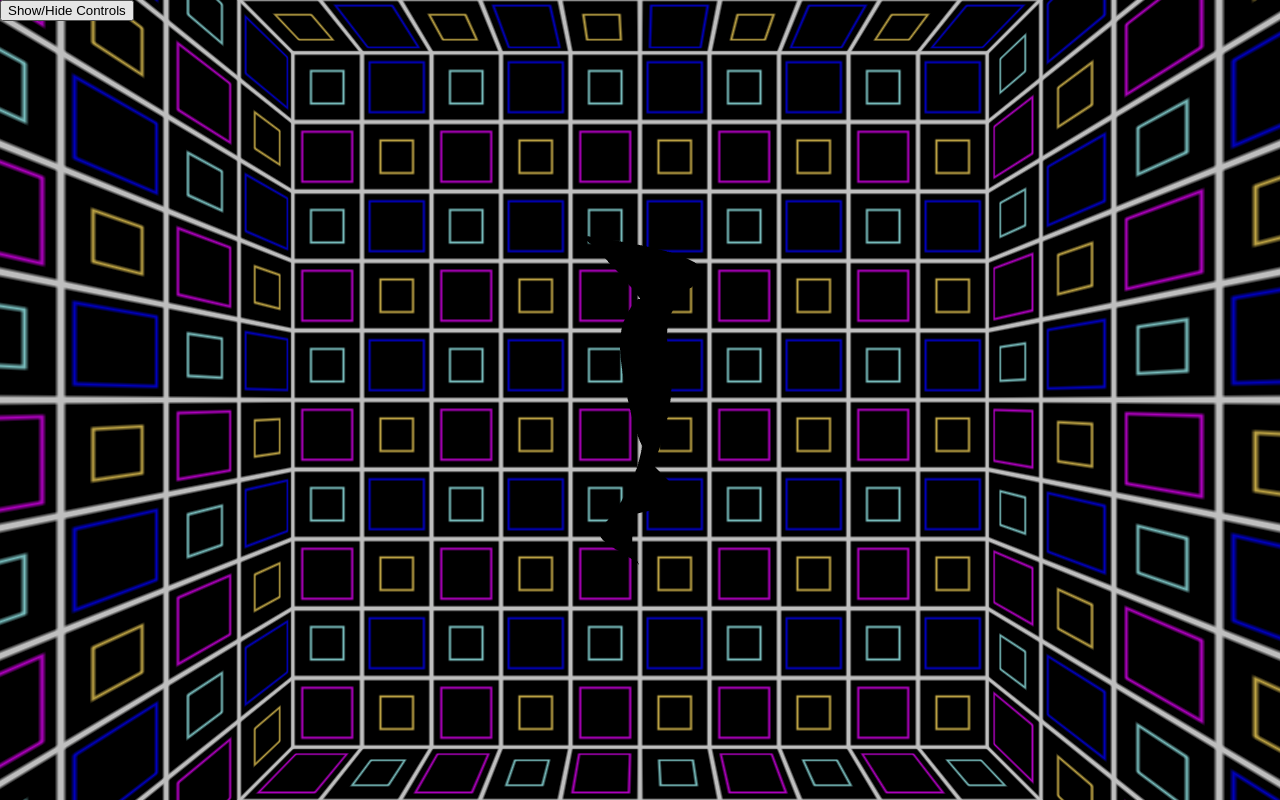
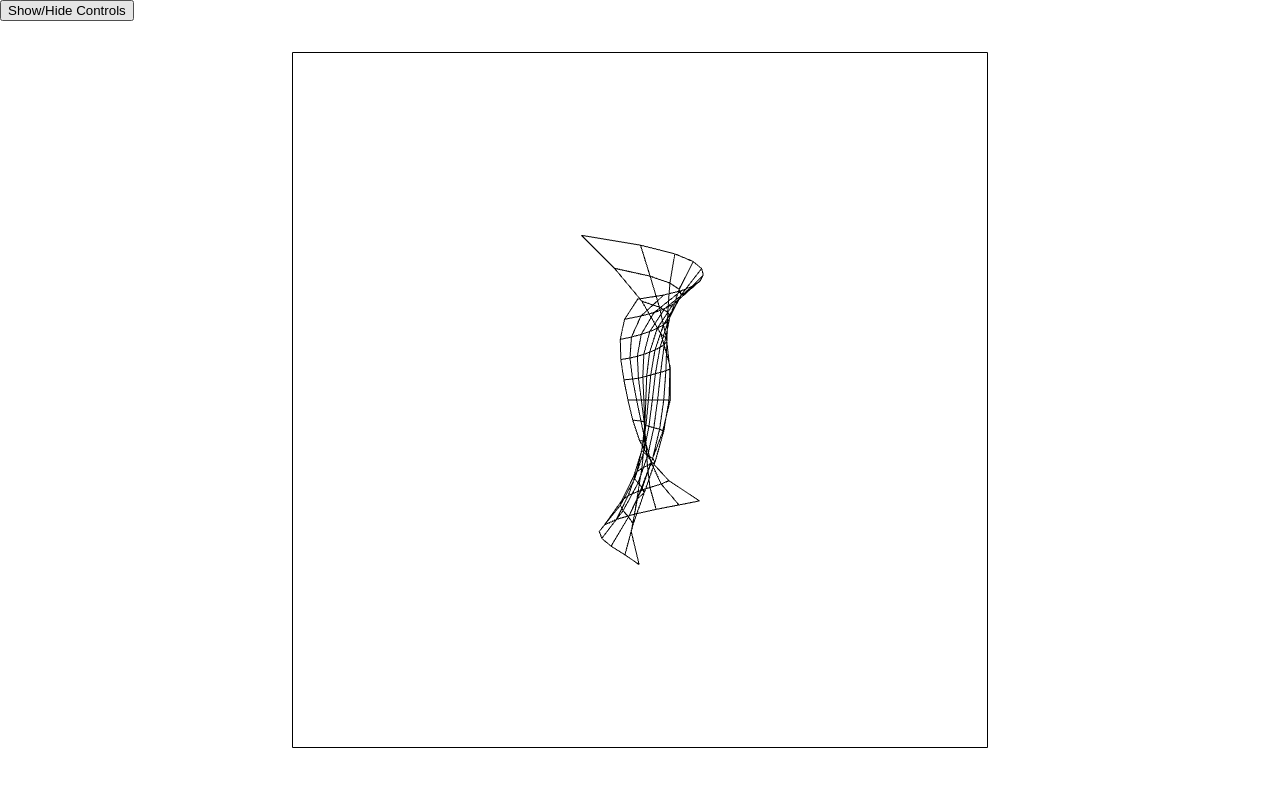
Before and after one commit to alchemistake/CS465-ASSG3, a plain HTML site: page index.html in a window 1280 px wide. Drawn offline with Linux system fonts and the light colour scheme.

Commit message:
Prep for multi shader - 2

```diff
--- a/bezier.js
+++ b/bezier.js
@@ -2,10 +2,10 @@
 let noControlPoints = [4, 4];
 let combinations = {};
 let controlPoints = [];
-let noStep = 100;
+let noStep = 10;
 let stepSize = 1. / noStep;
 
-let surfaceVertexPos, surfaceTextPos, surfaceIndex, surfaceNormal;
+let surfaceVertexPos, surfaceTextPos, surfaceIndex, surfaceNormal, surfaceWireframeIndex;
 
 function generateControlPoints() {
     controlPoints = [];
@@ -94,6 +94,7 @@ function runGrid() {
     surfaceTextPos = [];
     surfaceIndex = [];
     surfaceNormal = [];
+    surfaceWireframeIndex = [];
 
     for (let i = 0; i <= noStep; i++) {
         for (let j = 0; j <= noStep; j++) {
@@ -106,12 +107,23 @@ function runGrid() {
 
     for (let i = 0; i < noStep; i++) {
         for (let j = 0; j < noStep; j++) {
-            surfaceIndex.push(j * (noStep + 1) + i);
-            surfaceIndex.push(j * (noStep + 1) + i + 1);
-            surfaceIndex.push((j + 1) * (noStep + 1) + i);
-            surfaceIndex.push(j * (noStep + 1) + i + 1);
-            surfaceIndex.push((j + 1) * (noStep + 1) + i + 1);
-            surfaceIndex.push((j + 1) * (noStep + 1) + i);
+            surfaceIndex.push(i * (noStep + 1) + j);
+            surfaceIndex.push(i * (noStep + 1) + j + 1);
+            surfaceIndex.push((i + 1) * (noStep + 1) + j);
+
+            surfaceIndex.push(i * (noStep + 1) + j + 1);
+            surfaceIndex.push((i + 1) * (noStep + 1) + j);
+            surfaceIndex.push((i + 1) * (noStep + 1) + j + 1);
+
+            surfaceWireframeIndex.push(i * (noStep + 1) + j);
+            surfaceWireframeIndex.push(i * (noStep + 1) + j + 1);
+            surfaceWireframeIndex.push(i * (noStep + 1) + j + 1);
+            surfaceWireframeIndex.push((i + 1) * (noStep + 1) + j + 1);
+            surfaceWireframeIndex.push((i + 1) * (noStep + 1) + j + 1);
+            surfaceWireframeIndex.push((i + 1) * (noStep + 1) + j);
+            surfaceWireframeIndex.push((i + 1) * (noStep + 1) + j);
+            surfaceWireframeIndex.push(i * (noStep + 1) + j);
+
         }
     }
 }
--- a/index.html
+++ b/index.html
@@ -31,7 +31,7 @@
     {
         vec3 lightVector = normalize(lightPosition - vPosition.xyz);
         vec3 cameraVector = normalize(cameraPosition - vPosition.xyz);
-        vec4 diffusePart = diffuse * dot(normalize(vNormal), lightVector);
+        vec4 diffusePart = -1. * diffuse * dot(normalize(vNormal), lightVector);
         vec4 specularPart = specular * dot(normalize(lightVector + cameraVector), normalize(vNormal));
 
         fColor = specularPart + diffusePart + ambient;
@@ -41,8 +41,6 @@
         gl_Position = projectionMatrix * modelViewMatrix * vPosition;
         fTexPosition = vTexPosition;
     }
-
-
 
     </script>
 
@@ -62,6 +60,32 @@
         rColor.a = 1.;
         gl_FragColor = rColor;
     }
+
+
+    </script>
+
+    <script id="wireframe-vs" type="x-shader/x-vertex">
+    attribute  vec4 vPosition;
+    attribute vec3 vNormal;
+
+    uniform mat4 modelViewMatrix;
+    uniform mat4 projectionMatrix;
+
+    void main()
+    {
+        gl_Position = projectionMatrix * modelViewMatrix * vPosition;
+    }
+
+
+    </script>
+
+    <script id="wireframe-fs" type="x-shader/x-fragment">
+    precision mediump float;
+
+    void main(){
+        gl_FragColor = vec4(0.,0.,0.,1.);
+    }
+
     </script>
 
     <script type="text/javascript" src="Common/webgl-utils.js"></script>
--- a/view.js
+++ b/view.js
@@ -19,6 +19,12 @@ let intensityAmb = 0.5, intensityLight = 0.5;
 // Textures are hold here to have access from multiple scripts
 let textures = {};
 let activeTexture = "marble";
+
+let gouraudVS, gouraudFS;
+let wireframeVS, wireframeFS;
+let currentVS, currentFS;
+
+let msg;
 
 // Cube constants
 const cubeVertexPos = [
@@ -93,13 +99,16 @@ const cubeIndex = [
     16, 17, 18, 16, 18, 19, // Right face
     20, 21, 22, 20, 22, 23  // Left face
 ];
+const cubeWireframeIndex = [0, 1, 1, 2, 2, 3, 3, 0, 0, 4, 1, 7, 3, 5, 2, 6, 4, 5, 5, 6, 6, 7, 7, 4];
 let cubeNormal = [];
 for (let i = 0; i < cubeVertexPos.length; i++) {
-    cubeNormal.push(-1 * cubeVertexPos[i] / Math.sqrt(3 * 50 * 50));
+    cubeNormal.push(cubeVertexPos[i] / Math.sqrt(3 * 50 * 50));
 }
 
 // Objects
 let cube, surface;
+
+let currentShader = "wireframe";
 
 window.onload = function init() {
     canvas = document.getElementById("gl-canvas");
@@ -110,16 +119,11 @@ window.onload = function init() {
     }
 
     gl.viewport(0, 0, canvas.width, canvas.height);
-    gl.clearColor(.5, .5, .5, 1.0);
+    gl.clearColor(1., 1., 1., 1.);
     gl.enable(gl.DEPTH_TEST);
 
-    program = loadGouraud();
-
-    // Create the texture for later use
-    generateTexture("kulaksız");
-    generateTexture("bg");
-    generateTexture("marble");
-    gl.activeTexture(gl.TEXTURE0);
+    compileShaders();
+    loadWireframeShader();
 
     // Projection is changed to perspective for more realistic look
     projectionMatrix = perspective(75., (1. * canvas.clientWidth) / canvas.clientHeight, 0.01, 150);
@@ -130,14 +134,14 @@ window.onload = function init() {
 
     modelViewMatrixLoc = gl.getUniformLocation(program, "modelViewMatrix");
 
-    cube = generateObject(cubeVertexPos, cubeTextPos, cubeIndex, cubeNormal, .5, .5, .5);
+    cube = generateObject(cubeVertexPos, cubeTextPos, cubeWireframeIndex, cubeNormal, .5, .5, .5);
     initializeObject(cube);
 
     generateControlPoints();
     generateCombinations();
     runGrid();
 
-    surface = generateObject(surfaceVertexPos, surfaceTextPos, surfaceIndex, surfaceNormal, .5, .5, .5);
+    surface = generateObject(surfaceVertexPos, surfaceTextPos, surfaceWireframeIndex, surfaceNormal, .5, .5, .5);
     initializeObject(surface);
 
     render();
@@ -149,14 +153,17 @@ function render() {
 
     modelViewMatrix = lookAt(vec3(currentCamera[0]), vec3(0, 0, 0), vec3(subtract(currentCamera[1], currentCamera[0])));
 
+    if (currentCamera !== "wireframe")
         gl.uniform3fv(gl.getUniformLocation(program, "cameraPosition"), vec3(currentCamera[0]));
 
     gl.uniformMatrix4fv(gl.getUniformLocation(program, "modelViewMatrix"), false, flatten(modelViewMatrix));
 
     gl.clear(gl.COLOR_BUFFER_BIT | gl.DEPTH_BUFFER_BIT);
 
+    if (currentShader !== "wireframe")
         changeTexture("bg");
     renderObject(cube);
+    if (currentShader !== "wireframe")
         changeTexture(activeTexture);
     renderObject(surface);
 }
@@ -217,28 +224,50 @@ function initializeObject(obj) {
 }
 
 function renderObject(obj) {
+    gl.bindBuffer(gl.ARRAY_BUFFER, obj["vBuf"]);
+    gl.vertexAttribPointer(program.vertexPositionAttribute, obj["vBuf"].itemSize, gl.FLOAT, false, 0, 0);
+
+    if (currentShader !== "wireframe") {
         gl.uniform4f(gl.getUniformLocation(program, "ambient"), obj["amb"] * intensityAmb, obj["amb"] * intensityAmb, obj["amb"] * intensityAmb, 1);
 
         gl.uniform4f(gl.getUniformLocation(program, "diffuse"), obj["diff"] * intensityLight, obj["diff"] * intensityLight, obj["diff"] * intensityLight, 1);
 
         gl.uniform4f(gl.getUniformLocation(program, "specular"), obj["spec"] * intensityLight, obj["spec"] * intensityLight, obj["spec"] * intensityLight, 1);
 
-    gl.bindBuffer(gl.ARRAY_BUFFER, obj["vBuf"]);
-    gl.vertexAttribPointer(program.vertexPositionAttribute, obj["vBuf"].itemSize, gl.FLOAT, false, 0, 0);
-
         gl.bindBuffer(gl.ARRAY_BUFFER, obj["tBuf"]);
         gl.vertexAttribPointer(program.textureCoordAttribute, obj["tBuf"].itemSize, gl.FLOAT, false, 0, 0);
 
         gl.bindBuffer(gl.ARRAY_BUFFER, obj["nBuf"]);
         gl.vertexAttribPointer(program.normalAttribute, obj["nBuf"].itemSize, gl.FLOAT, false, 0, 0);
+    }
 
     gl.bindBuffer(gl.ELEMENT_ARRAY_BUFFER, obj["iBuf"]);
+
+    if (currentShader === "wireframe")
+        gl.drawElements(gl.LINES, obj["iBuf"].numItems, gl.UNSIGNED_SHORT, 0);
+    else
         gl.drawElements(gl.TRIANGLES, obj["iBuf"].numItems, gl.UNSIGNED_SHORT, 0);
 }
 
-function loadGouraud() {
-    program = initShaders(gl, "gouraud-vs", "gouraud-fs");
-    gl.useProgram(program);
+function loadGouraudShader() {
+    if (currentVS)
+        gl.detachShader(program, currentVS);
+    if (currentFS)
+        gl.detachShader(program, currentFS);
+
+    currentVS = gouraudFS;
+    currentFS = gouraudVS;
+
+    gl.attachShader(program, gouraudVS);
+    gl.attachShader(program, gouraudFS);
+    gl.linkProgram(program);
+
+    if (!gl.getProgramParameter(program, gl.LINK_STATUS)) {
+        msg = "Shader program failed to link.  The error log is:"
+            + "<pre>" + gl.getProgramInfoLog(program) + "</pre>";
+        alert(msg);
+        return -1;
+    }
 
     program.vertexPositionAttribute = gl.getAttribLocation(program, "vPosition");
     gl.enableVertexAttribArray(program.vertexPositionAttribute);
@@ -251,5 +280,132 @@ function loadGouraud() {
 
     gl.uniform3fv(gl.getUniformLocation(program, "lightPosition"), new Float32Array([5, 5, 5]));
 
-    return program;
+    gl.useProgram(program);
+
+    generateTexture("kulaksız");
+    generateTexture("bg");
+    generateTexture("marble");
+    gl.activeTexture(gl.TEXTURE0);
 }
+
+function loadWireframeShader() {
+    if (currentVS)
+        gl.detachShader(program, currentVS);
+    if (currentFS)
+        gl.detachShader(program, currentFS);
+
+    currentVS = wireframeVS;
+    currentFS = wireframeFS;
+
+    gl.attachShader(program, wireframeVS);
+    gl.attachShader(program, wireframeFS);
+    gl.linkProgram(program);
+
+    if (!gl.getProgramParameter(program, gl.LINK_STATUS)) {
+        msg = "Shader program failed to link.  The error log is:"
+            + "<pre>" + gl.getProgramInfoLog(program) + "</pre>";
+        alert(msg);
+        return -1;
+    }
+
+    gl.useProgram(program);
+
+    program.vertexPositionAttribute = gl.getAttribLocation(program, "vPosition");
+    gl.enableVertexAttribArray(program.vertexPositionAttribute);
+}
+
+function switchToWireframeShader() {
+    currentShader = "wireframe";
+
+    loadWireframeShader();
+
+    cube["index"] = cubeWireframeIndex;
+    surface["index"] = surfaceWireframeIndex;
+
+    render();
+}
+
+function switchToGouraudShader() {
+    currentShader = "gouraud";
+
+    loadGouraudShader();
+
+    cube["index"] = cubeIndex;
+    surface["index"] = surfaceIndex;
+
+    render();
+}
+
+function compileShaders() {
+    let msg;
+
+    let vertElem = document.getElementById("wireframe-vs");
+    if (!vertElem) {
+        alert("Unable to load vertex shader wireframe-vs");
+        return -1;
+    }
+    else {
+        wireframeVS = gl.createShader(gl.VERTEX_SHADER);
+        gl.shaderSource(wireframeVS, vertElem.text);
+        gl.compileShader(wireframeVS);
+        if (!gl.getShaderParameter(wireframeVS, gl.COMPILE_STATUS)) {
+            msg = "Vertex shader failed to compile.  The error log is:"
+                + "<pre>" + gl.getShaderInfoLog(wireframeVS) + "</pre>";
+            alert(msg);
+            return -1;
+        }
+    }
+
+    let fragElem = document.getElementById("wireframe-fs");
+    if (!fragElem) {
+        alert("Unable to load Fragment shader wireframe-fs");
+        return -1;
+    }
+    else {
+        wireframeFS = gl.createShader(gl.FRAGMENT_SHADER);
+        gl.shaderSource(wireframeFS, fragElem.text);
+        gl.compileShader(wireframeFS);
+        if (!gl.getShaderParameter(wireframeFS, gl.COMPILE_STATUS)) {
+            msg = "Fragment shader failed to compile.  The error log is:"
+                + "<pre>" + gl.getShaderInfoLog(wireframeFS) + "</pre>";
+            alert(msg);
+            return -1;
+        }
+    }
+
+    vertElem = document.getElementById("gouraud-vs");
+    if (!vertElem) {
+        alert("Unable to load vertex shader gouraud-vs");
+        return -1;
+    }
+    else {
+        gouraudVS = gl.createShader(gl.VERTEX_SHADER);
+        gl.shaderSource(gouraudVS, vertElem.text);
+        gl.compileShader(gouraudVS);
+        if (!gl.getShaderParameter(gouraudVS, gl.COMPILE_STATUS)) {
+            msg = "Vertex shader failed to compile.  The error log is:"
+                + "<pre>" + gl.getShaderInfoLog(gouraudVS) + "</pre>";
+            alert(msg);
+            return -1;
+        }
+    }
+
+    fragElem = document.getElementById("gouraud-fs");
+    if (!fragElem) {
+        alert("Unable to load Fragment shader gouraud-fs");
+        return -1;
+    }
+    else {
+        gouraudFS = gl.createShader(gl.FRAGMENT_SHADER);
+        gl.shaderSource(gouraudFS, fragElem.text);
+        gl.compileShader(gouraudFS);
+        if (!gl.getShaderParameter(gouraudFS, gl.COMPILE_STATUS)) {
+            msg = "Fragment shader failed to compile.  The error log is:"
+                + "<pre>" + gl.getShaderInfoLog(gouraudFS) + "</pre>";
+            alert(msg);
+            return -1;
+        }
+    }
+
+    program = gl.createProgram();
+}
```
Lines whose indentation alone changed are shown as unchanged.
